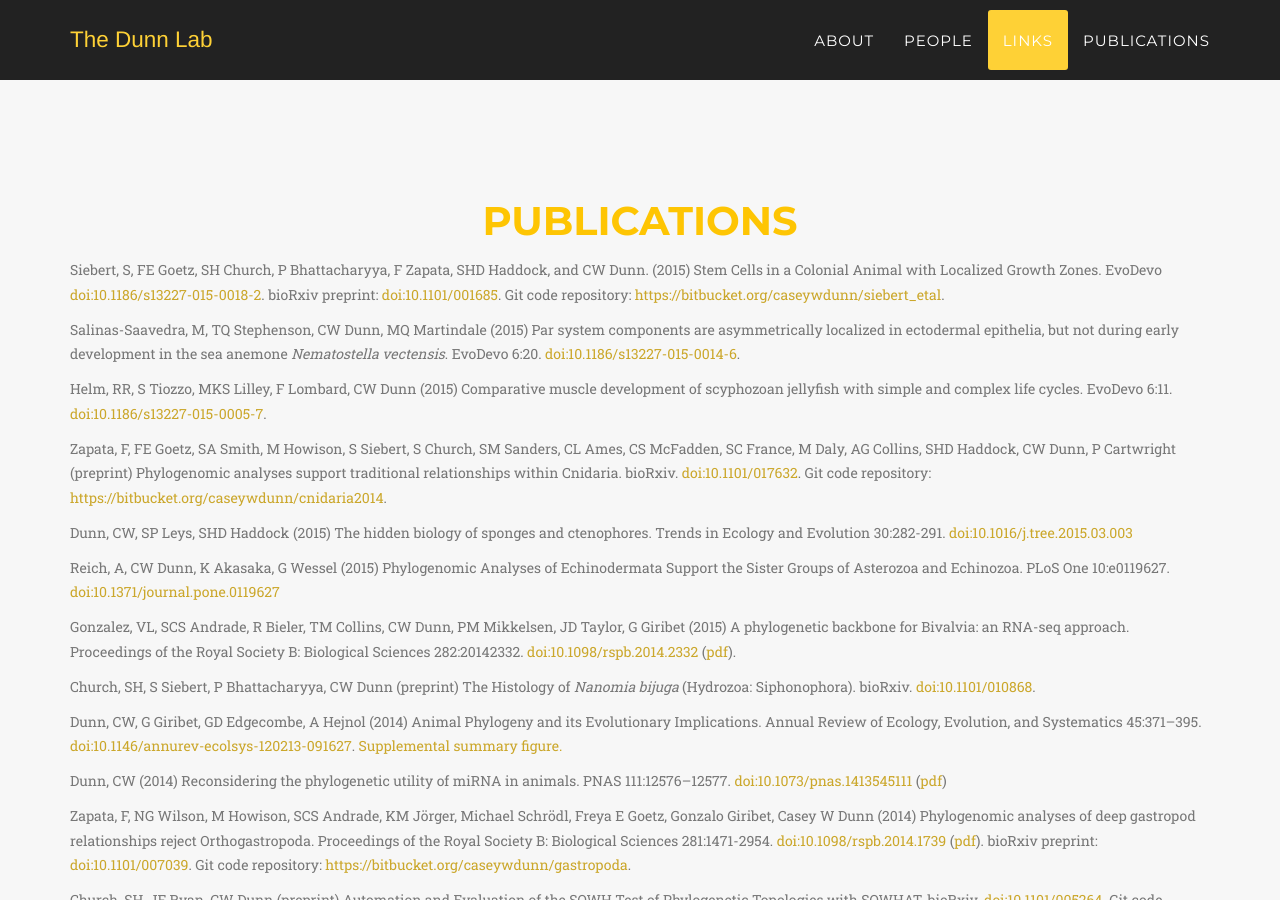
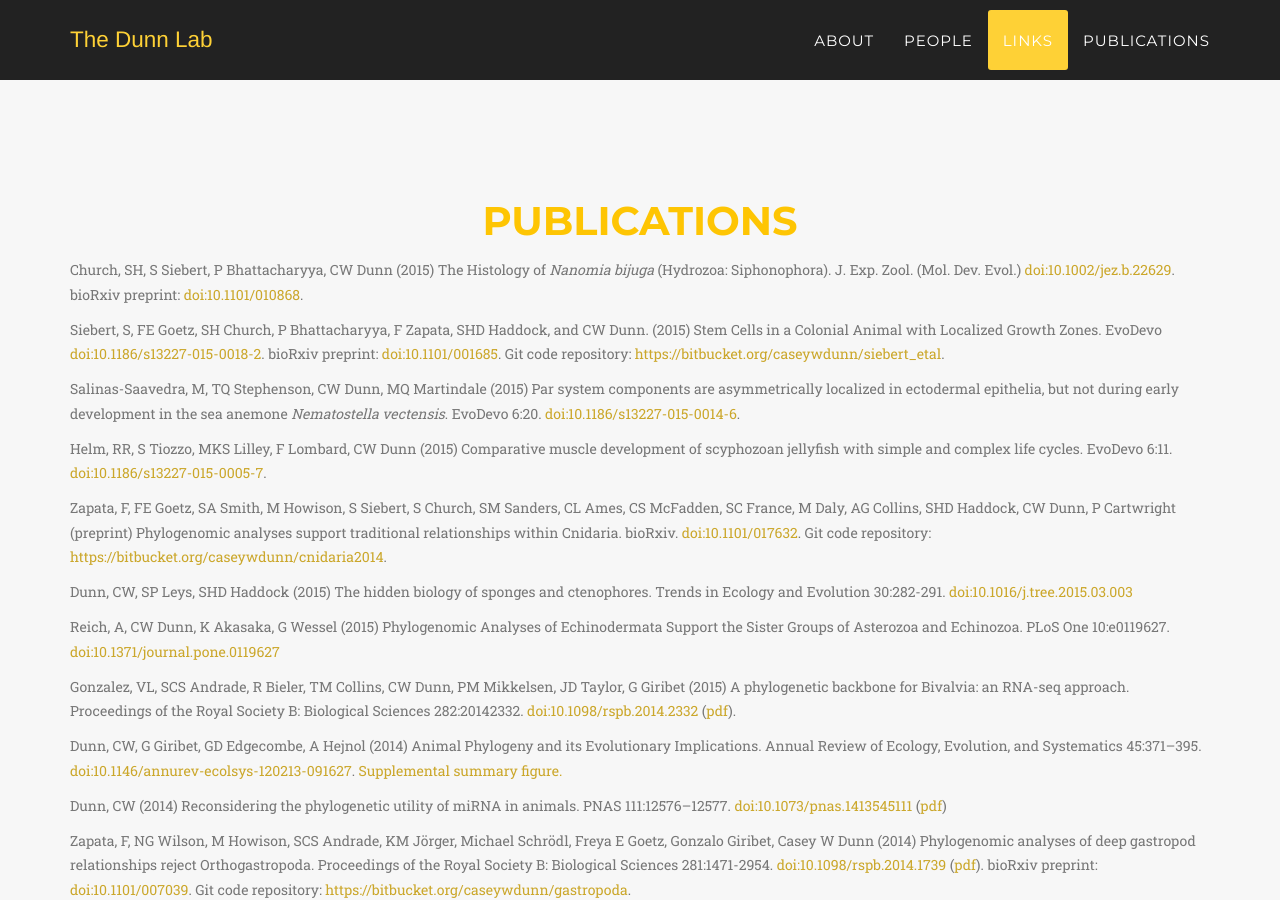
Before and after one commit to caseywdunn/caseywdunn.github.io, a Jekyll site: the page built from index.html, in a window 1280 px wide and 900 px high, scrolled down 6520 px. Built offline with Jekyll 4.4.1, drawn with Linux system fonts in a browser that asks for light colours; some web fonts are replaced.

Commit message:
updated histology paper

```diff
--- a/_includes/publications.html
+++ b/_includes/publications.html
@@ -6,6 +6,10 @@
                     <h2 class="section-heading">Publications</h2>
                 </div>
             </div>
+
+<div class="box"><div class="box-title"></div><div class="box-body">
+	<p class="text-muted"> Church, SH, S Siebert, P Bhattacharyya, CW Dunn (2015) The Histology of <i>Nanomia bijuga</i> (Hydrozoa: Siphonophora). J. Exp. Zool. (Mol. Dev. Evol.) <a href="http://dx.doi.org/10.1002/jez.b.22629">doi:10.1002/jez.b.22629</a>. bioRxiv preprint: <a href="http://dx.doi.org/10.1101/010868">doi:10.1101/010868</a>. </p>
+</div><div class="box-footer"> </div></div>
 
 <div class="box"><div class="box-title"></div><div class="box-body">
 	<p class="text-muted">Siebert, S, FE Goetz, SH Church, P Bhattacharyya, F Zapata, SHD Haddock, and CW Dunn. (2015) Stem Cells in a Colonial Animal with Localized Growth Zones. EvoDevo <a href="http://dx.doi.org/10.1186/s13227-015-0018-2">doi:10.1186/s13227-015-0018-2</a>. bioRxiv preprint: <a href="http://dx.doi.org/10.1101/001685">doi:10.1101/001685</a>. Git code repository: <a href="https://bitbucket.org/caseywdunn/siebert_etal">https://bitbucket.org/caseywdunn/siebert_etal</a>.</p>
@@ -33,10 +37,6 @@
 
 <div class="box"><div class="box-title"></div><div class="box-body">
 	<p class="text-muted"> Gonzalez, VL, SCS Andrade, R Bieler, TM Collins, CW Dunn, PM Mikkelsen, JD Taylor, G Giribet (2015) A phylogenetic backbone for Bivalvia: an RNA-seq approach. Proceedings of the Royal Society B: Biological Sciences 282:20142332. <a href="http://dx.doi.org/10.1098/rspb.2014.2332">doi:10.1098/rspb.2014.2332</a> (<a href="assets/Gonzalez_etal_2015.pdf">pdf</a>).</p>
-</div><div class="box-footer"> </div></div>
-
-<div class="box"><div class="box-title"></div><div class="box-body">
-	<p class="text-muted"> Church, SH, S Siebert, P Bhattacharyya, CW Dunn (preprint) The Histology of <i>Nanomia bijuga</i> (Hydrozoa: Siphonophora). bioRxiv. <a href="http://dx.doi.org/10.1101/010868">doi:10.1101/010868</a>. </p>
 </div><div class="box-footer"> </div></div>
 
 <div class="box"><div class="box-title"></div><div class="box-body">
```
